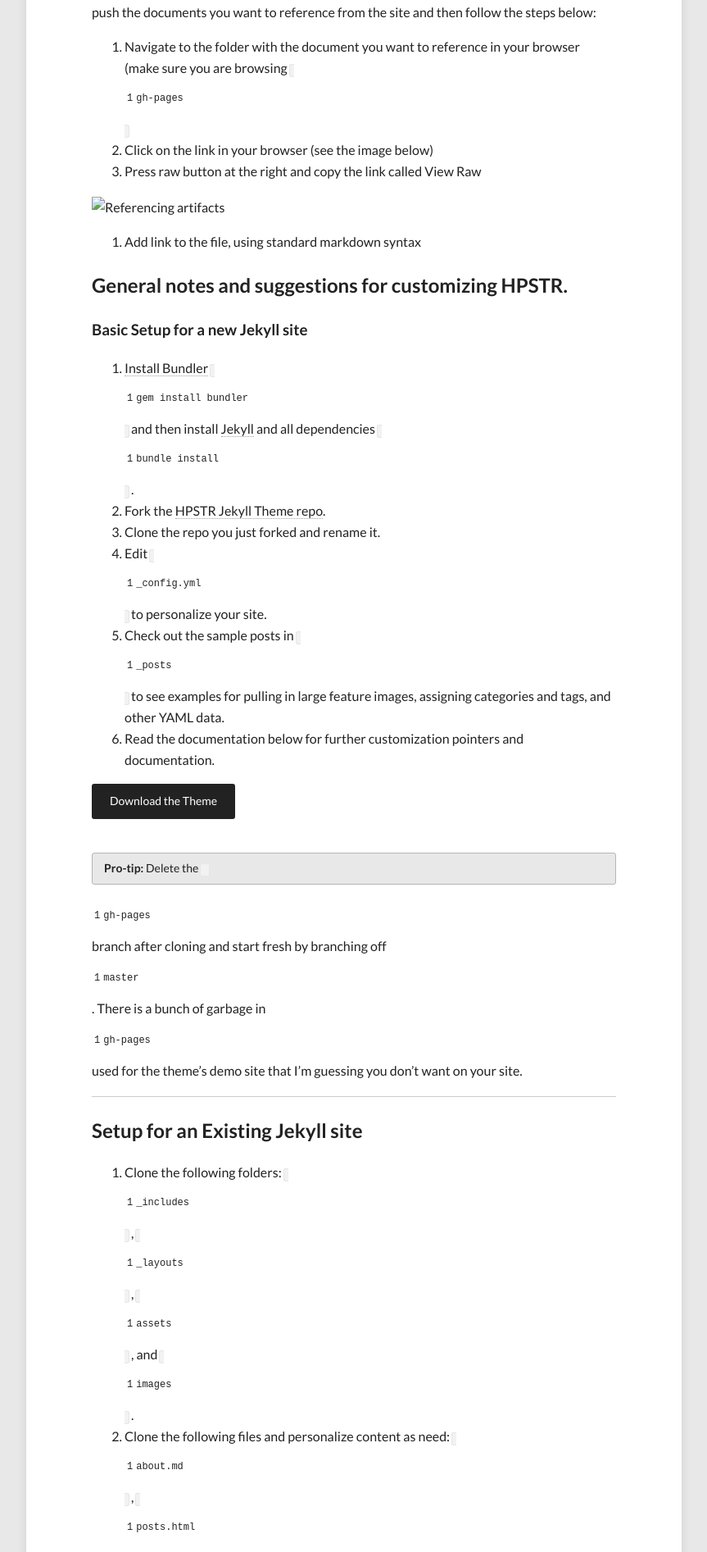
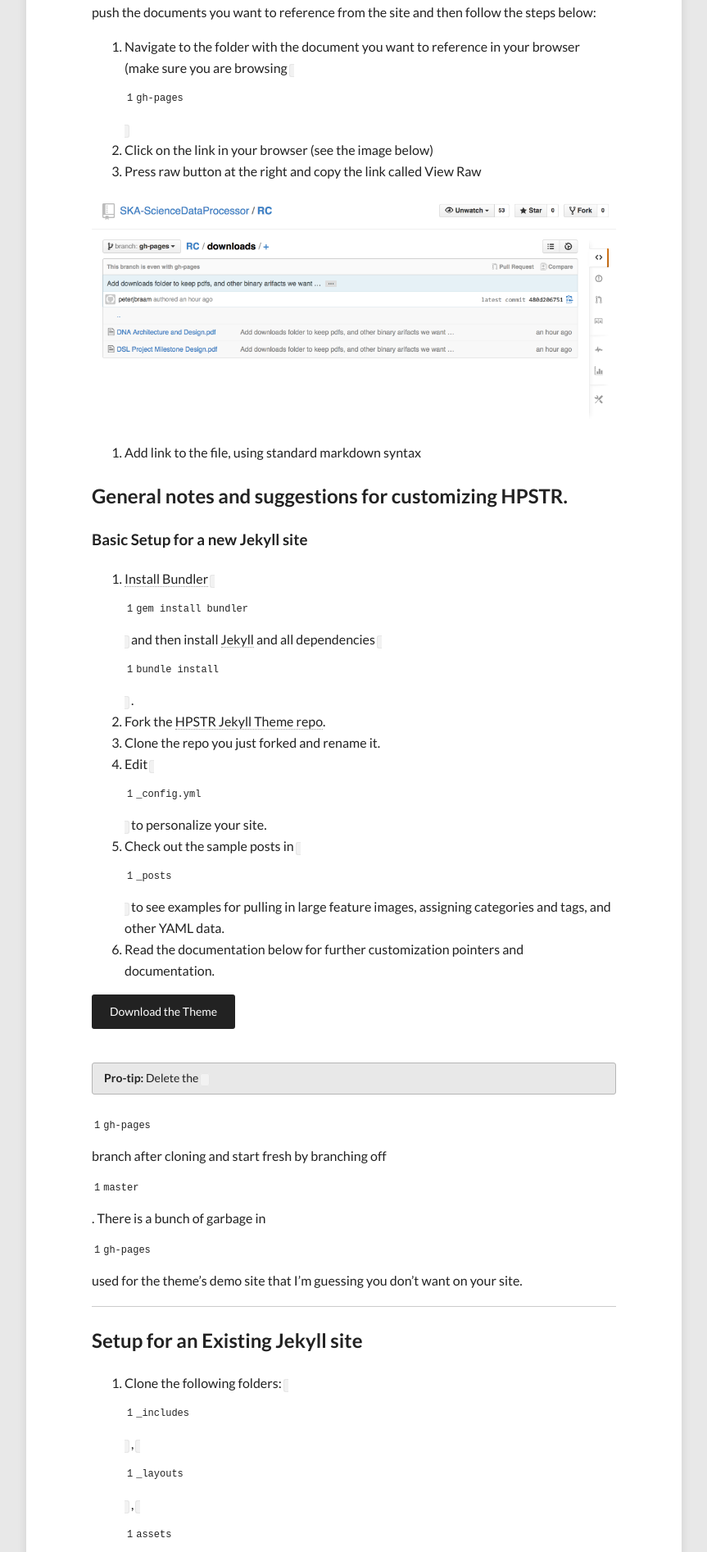
Before and after one commit to SKA-ScienceDataProcessor/RC, a Jekyll site: the page built from manual.md, in a window 1280 px wide. Shown: the part 1851-3744 px from the top of the page at 82% size, without its empty margins (208-1071 px from the left). Built offline with Jekyll 4.4.1, drawn with Linux system fonts in a browser that asks for light colours; nearby versions of some CDN libraries.

Commit message:
Manual page

```diff
--- a/manual.md
+++ b/manual.md
@@ -61,7 +61,7 @@ I created a special folder, called `downloads` to keep pdf documents and other b
 1. Click on the link in your browser (see the image below)
 1. Press raw button at the right and copy the link called View Raw
 
-![Referencing artifacts](images/links.png "Links to files in /downloads")
+![Referencing artifacts](../images/links.png "Links to files in /downloads")
 
 1. Add link to the file, using standard markdown syntax
 
```
